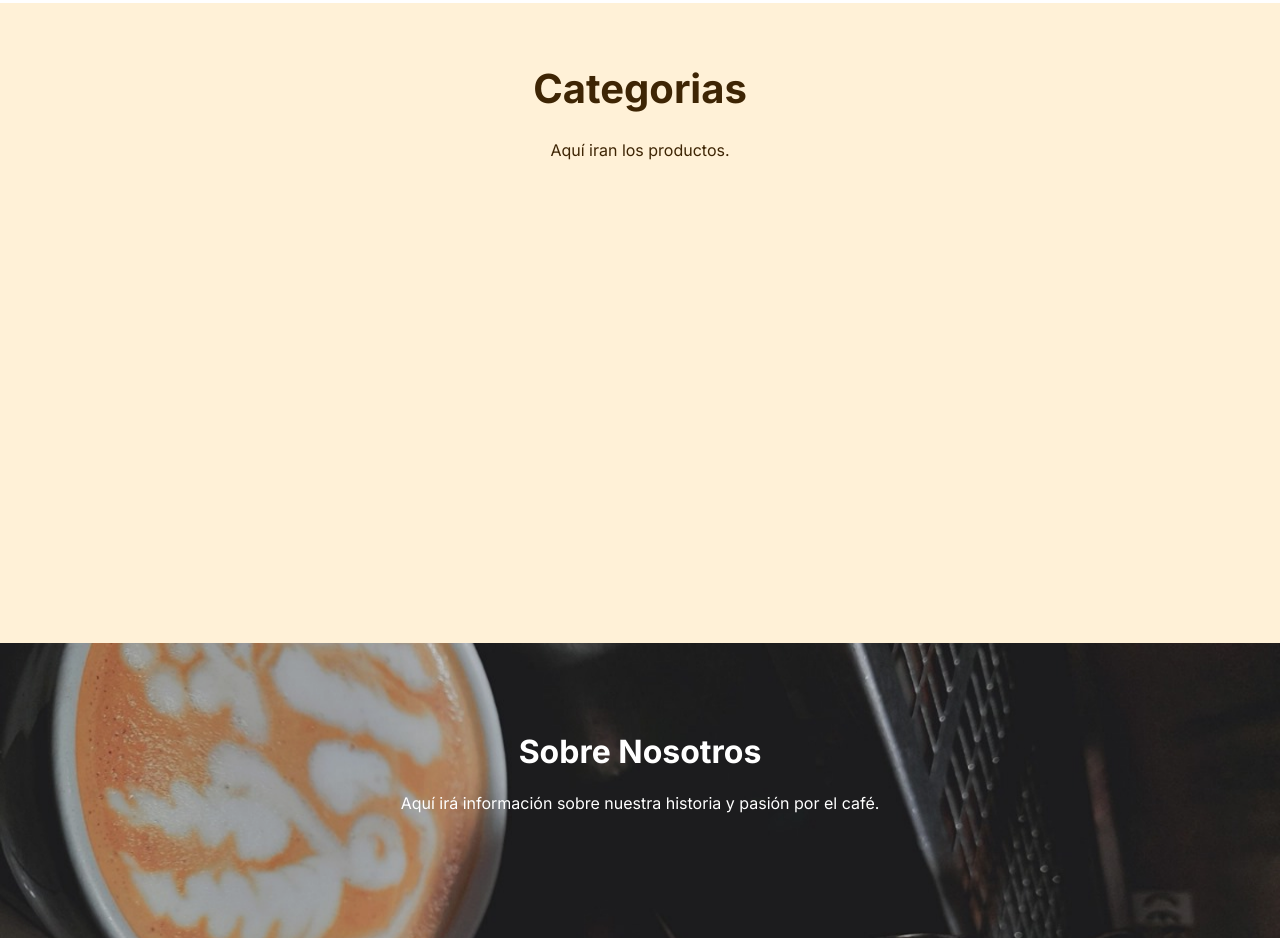
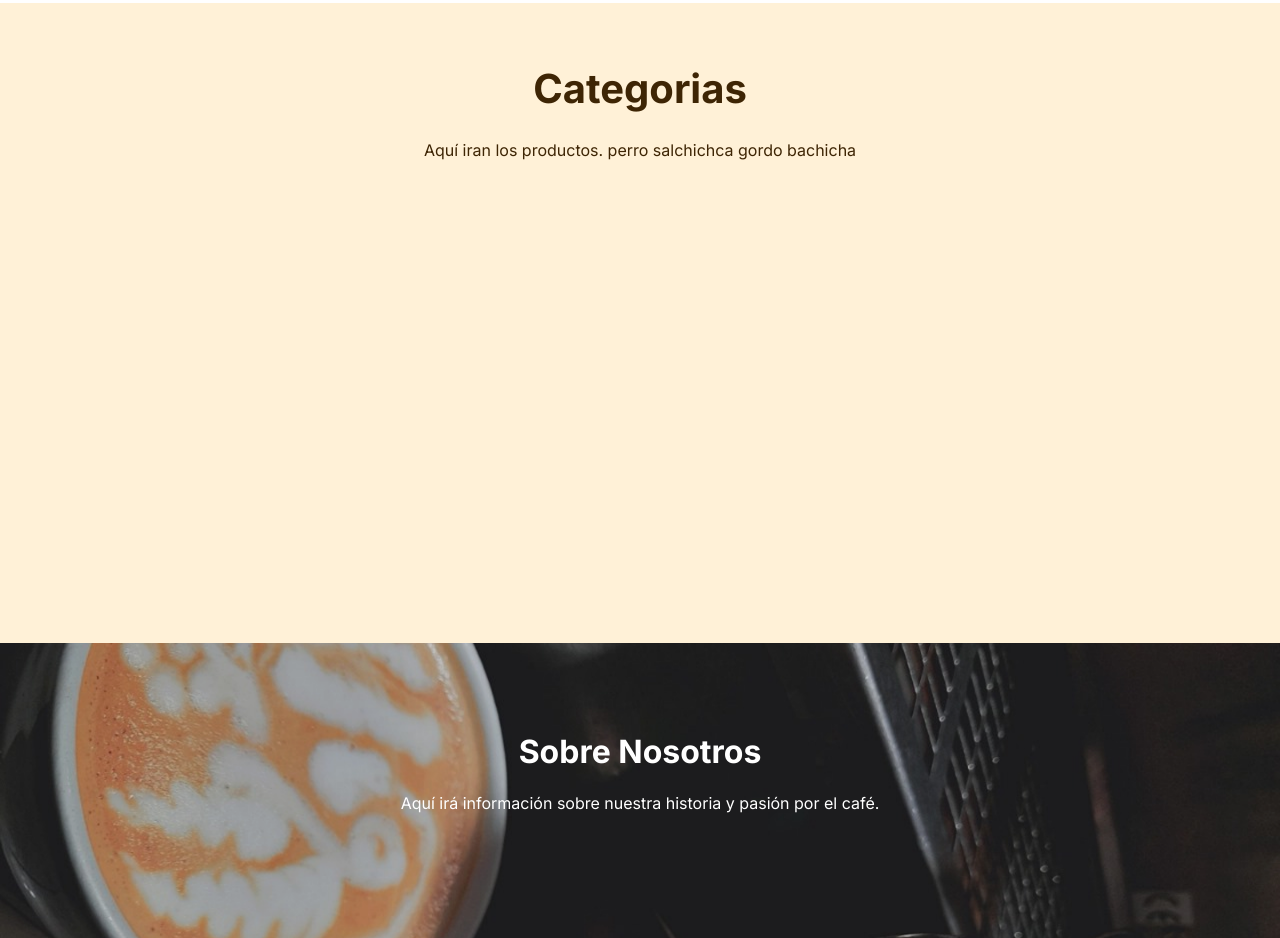
Before and after one commit to Jor1005/LarteKaffi, a React (Vite) app: page / in a window 1280 px wide. Shown: the part 1020-1958 px from the top of the page. Built offline with nearby package versions, Linux system fonts and the light colour scheme.

Commit message:
prueba vercel

```diff
--- a/src/pages/productos/index.jsx
+++ b/src/pages/productos/index.jsx
@@ -5,7 +5,7 @@ function Productos() {
     return (
       <section id="productos" className="productos">
         <h1>Categorias</h1>
-        <p>Aquí iran los productos.</p>
+        <p>Aquí iran los productos. perro salchichca gordo bachicha</p>
       </section>
     );
   }
```
